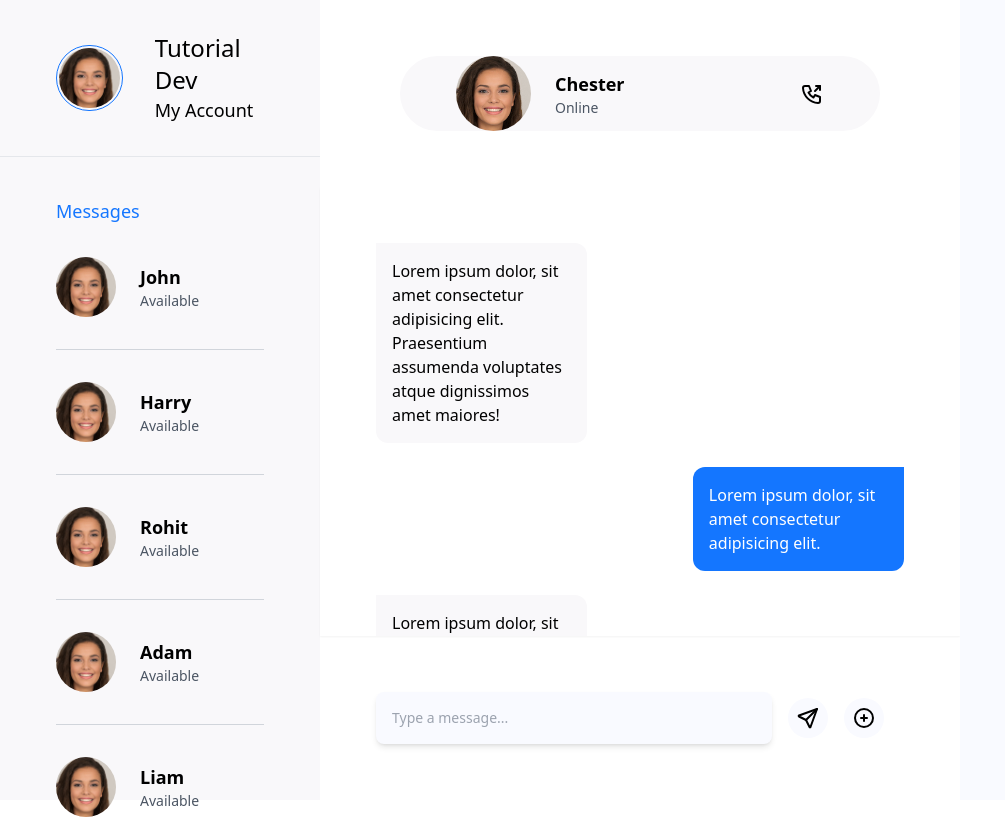
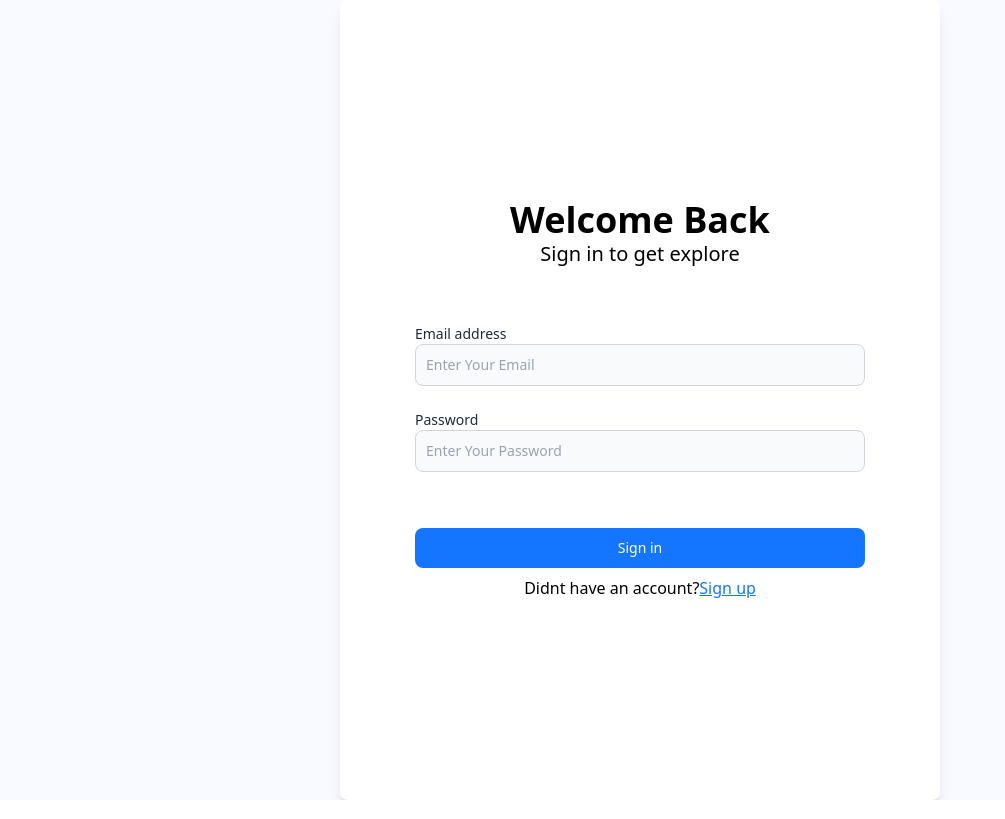
Before and after one commit to Th-Sagar/Live_Chat, a React (Vite) app in the folder client/: page /users/sign_in in a window 1280 px wide. Before the commit this address led to /. Shown: the top 819 px of the page, without its empty margins (0-1005 px from the left). Built offline with nearby package versions, Linux system fonts and the light colour scheme.

Commit message:
fix:form data

```diff
--- a/client/src/App.jsx
+++ b/client/src/App.jsx
@@ -2,10 +2,10 @@ import Dashboard from "./modules/Dashboard";
 import Form from "./modules/Form";
 import { Routes, Route, Navigate } from "react-router-dom";
 
-const ProtectedRoute = ({ children }) => {
-  const isLoggedin = localStorage.getItem("user:token") !== null || true;
+const ProtectedRoute = ({ children, auth = false }) => {
+  const isLoggedin = localStorage.getItem("user:token") !== null || false;
 
-  if (!isLoggedin) {
+  if (!isLoggedin && auth) {
     return <Navigate to={"/users/sign_in"} />;
   } else if (
     isLoggedin &&
@@ -23,7 +23,7 @@ function App() {
       <Route
         path="/"
         element={
-          <ProtectedRoute>
+          <ProtectedRoute auth={true}>
             <Dashboard />
           </ProtectedRoute>
         }
--- a/client/src/components/Button/index.jsx
+++ b/client/src/components/Button/index.jsx
@@ -9,7 +9,7 @@ const Button = ({
   return (
     <button
       type={type}
-      className={`text-white bg-primary hover:bg-blue-800 focus:ring-4 focus:outline-none focus:ring-blue-300 font-medium rounded-lg text-sm w-full  px-5 py-2.5 text-center ${className} `}
+      className={`text-white bg-primary hover:bg-blue-800 focus:ring-4 focus:outline-none focus:ring-blue-300 font-medium rounded-lg text-sm  px-5 py-2.5 text-center ${className} `}
       disabled={disabled}
     >
       {label}
--- a/client/src/modules/Form/index.jsx
+++ b/client/src/modules/Form/index.jsx
@@ -1,8 +1,7 @@
 import React, { useState } from "react";
 import Input from "../../components/Input";
 import Button from "../../components/Button";
-import {useNavigate} from "react-router-dom";
-
+import { useNavigate } from "react-router-dom";
 
 const Form = ({ isSigninPage = false }) => {
   const [data, setData] = useState({
@@ -11,9 +10,23 @@ const Form = ({ isSigninPage = false }) => {
     }),
     email: "",
     password: "",
-
   });
   const navigate = useNavigate();
+  const handleSubmit = async () => {
+    console.log(data);
+    const res = await fetch(
+      `http://localhost:8000/auth/${isSigninPage}?"login":"register"`,
+      {
+        method: "POST",
+        headers: {
+          "CONTENT-TYPE": "application/json",
+        },
+        body: JSON.stringify(data),
+      }
+    );
+    const resData = await res.json();
+    console.log(resData)
+  };
   return (
     <div className=" bg-light h-screen flex items-center justify-center">
       <div className="bg-white w-[600px] h-[800px] shadow-lg rounded-lg flex flex-col justify-center items-center">
@@ -25,13 +38,16 @@ const Form = ({ isSigninPage = false }) => {
           {isSigninPage ? " Sign in to get explore" : " Sign up to get started"}
         </div>
 
-      <form className="w-full flex flex-col items-center" onSubmit={()=>console.log("submit")}>
+        <form
+          className="w-full flex flex-col items-center"
+          onSubmit={() => handleSubmit()}
+        >
           {!isSigninPage && (
             <Input
               label="Full name"
               name="name"
               placeholder="Enter Your Name"
-            className="mb-6 w-1/2"
+              className="mb-6 w-3/4"
               value={data.fullName}
               onChange={(e) => setData({ ...data, fullName: e.target.value })}
             />
@@ -42,7 +58,7 @@ const Form = ({ isSigninPage = false }) => {
             placeholder="Enter Your Email"
             type="email"
             isRequired="true"
-          className="mb-6 w-1/2"
+            className="mb-6 w-3/4"
             value={data.email}
             onChange={(e) => setData({ ...data, email: e.target.value })}
           />
@@ -52,7 +68,7 @@ const Form = ({ isSigninPage = false }) => {
             placeholder="Enter Your Password"
             type="password"
             isRequired="true"
-          className="mb-14 w-1/2"
+            className="mb-14 w-3/4"
             value={data.password}
             onChange={(e) => setData({ ...data, password: e.target.value })}
           />
@@ -60,13 +76,18 @@ const Form = ({ isSigninPage = false }) => {
           <Button
             label={isSigninPage ? "Sign in" : "Sign up"}
             type="submit"
-          className="w-1/2 mb-2"
+            className="w-3/4 mb-2"
           />
         </form>
 
         <div>
           {isSigninPage ? "Didnt have an account?" : "Already have an account?"}
-        <span className="text-primary cursor-pointer underline" onClick={()=>navigate(`/users/${isSigninPage?'sign_up':'sign_in'}`)}>
+          <span
+            className="text-primary cursor-pointer underline"
+            onClick={() =>
+              navigate(`/users/${isSigninPage ? "sign_up" : "sign_in"}`)
+            }
+          >
             {isSigninPage ? "Sign up" : "Sign in"}
           </span>
         </div>
```
Also changed, not shown: 2 other files (tests, documents, lock files or other folders). Lines whose indentation alone changed are shown as unchanged.
